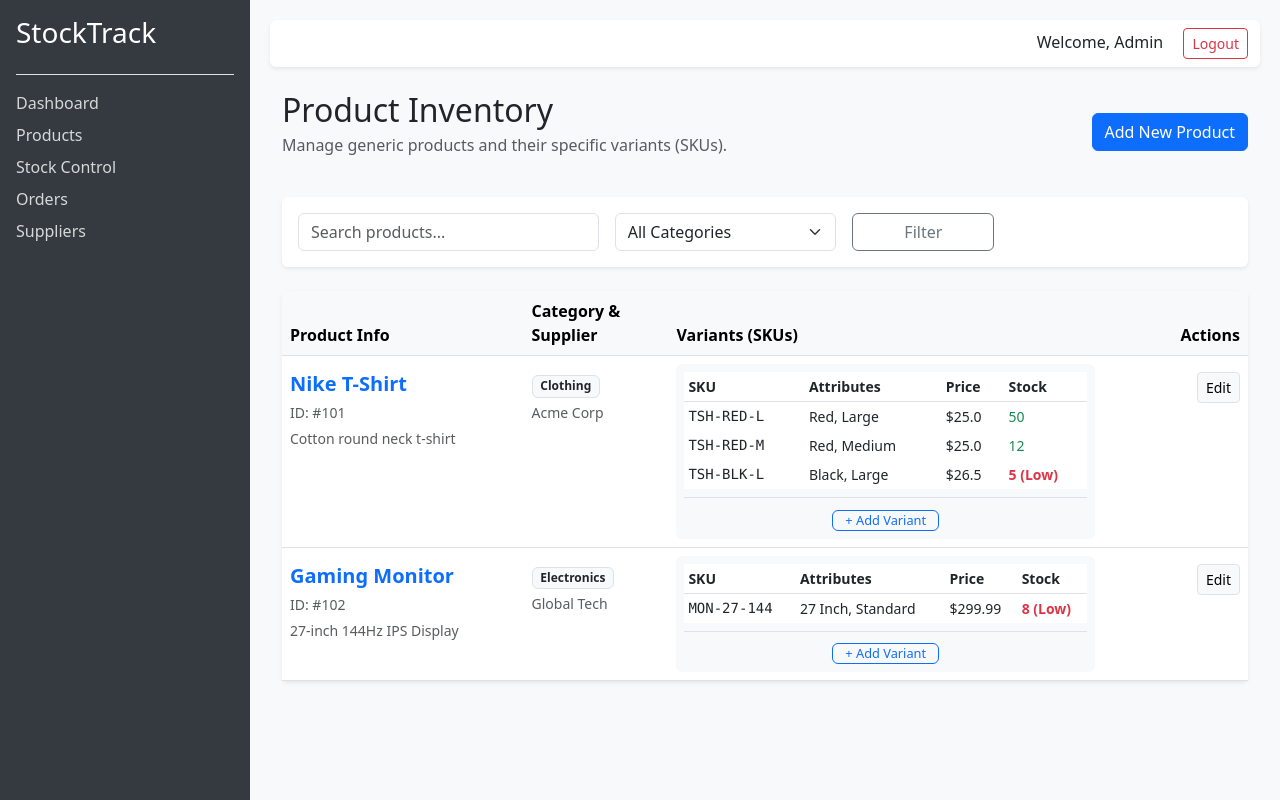
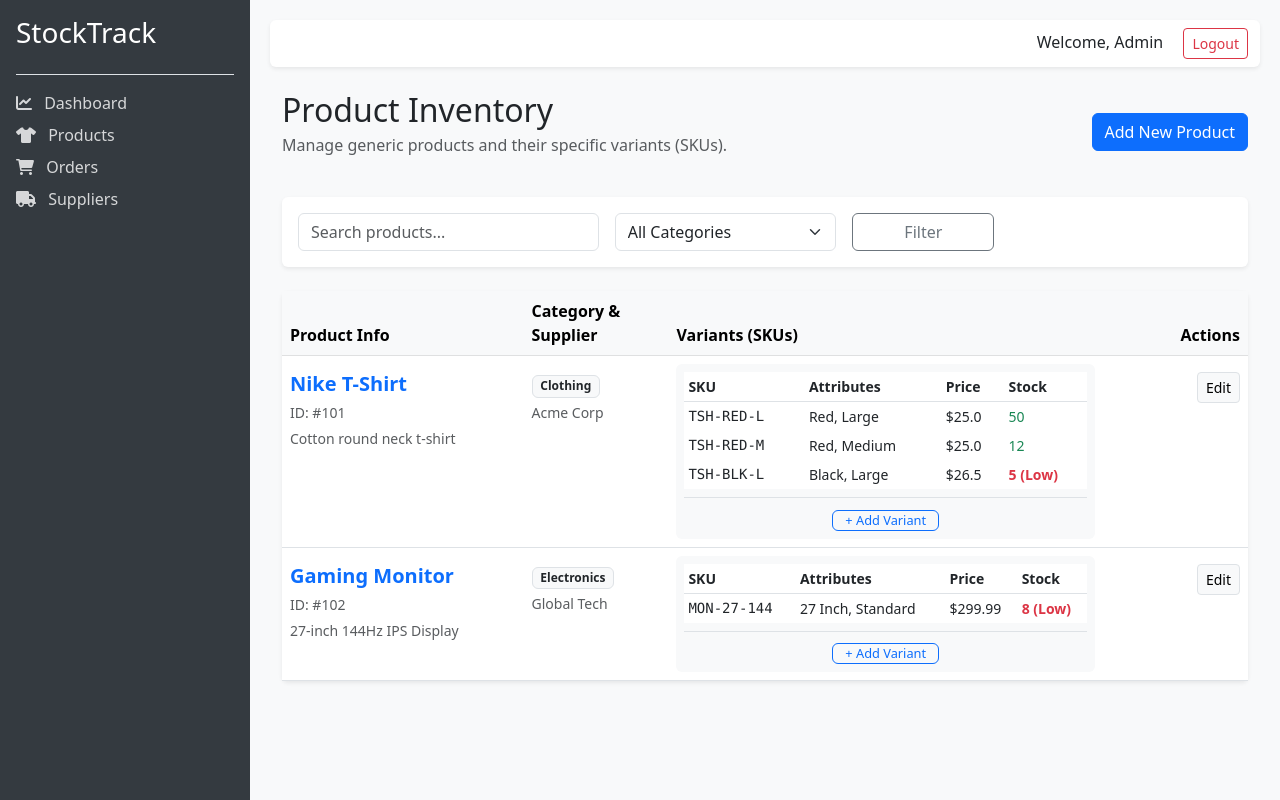
Before and after one commit to Ravindu-Kuruppuarachchi/StockTrack, a FastAPI app: page /products in a window 1280 px wide. Run offline with FastAPI, Linux system fonts and the light colour scheme.

Commit message:
UI adjustments

```diff
--- a/templates/base.html
+++ b/templates/base.html
@@ -12,7 +12,7 @@
         #sidebar { min-width: 250px; max-width: 250px; background: #343a40; color: #fff; transition: all 0.3s; }
         #sidebar .nav-link { color: rgba(255,255,255,.8); }
         #sidebar .nav-link:hover { color: #fff; background: rgba(255,255,255,.1); }
-        #sidebar .nav-link.active { background: #0d6efd; color: white; }
+        #sidebar .nav-link.active { background:#0d6efd; color: white; }
         main { width: 100%; padding: 20px; background-color: #f8f9fa; }
     </style>
 </head>
@@ -26,19 +26,16 @@
 
         <ul class="list-unstyled components pt-3">
             <li class="mb-2">
-                <a href="/" class="nav-link">Dashboard</a>
+                <a href="/" class="nav-link"><i class="fa-solid fa-chart-line me-2"></i> Dashboard</a>
             </li>
             <li class="mb-2">
-                <a href="/products" class="nav-link"> Products</a>
+                <a href="/products" class="nav-link"><i class="fa-solid fa-shirt me-2"></i> Products</a>
             </li>
             <li class="mb-2">
-                <a href="/stock-movements" class="nav-link">Stock Control</a>
+                <a href="/orders" class="nav-link"><i class="fa-solid fa-cart-shopping me-2"></i> Orders</a>
             </li>
             <li class="mb-2">
-                <a href="/orders" class="nav-link">Orders</a>
-            </li>
-            <li class="mb-2">
-                <a href="/suppliers" class="nav-link">Suppliers</a>
+                <a href="/suppliers" class="nav-link"><i class="fa-solid fa-truck me-2"></i> Suppliers</a>
             </li>
         </ul>
     </nav>
```
